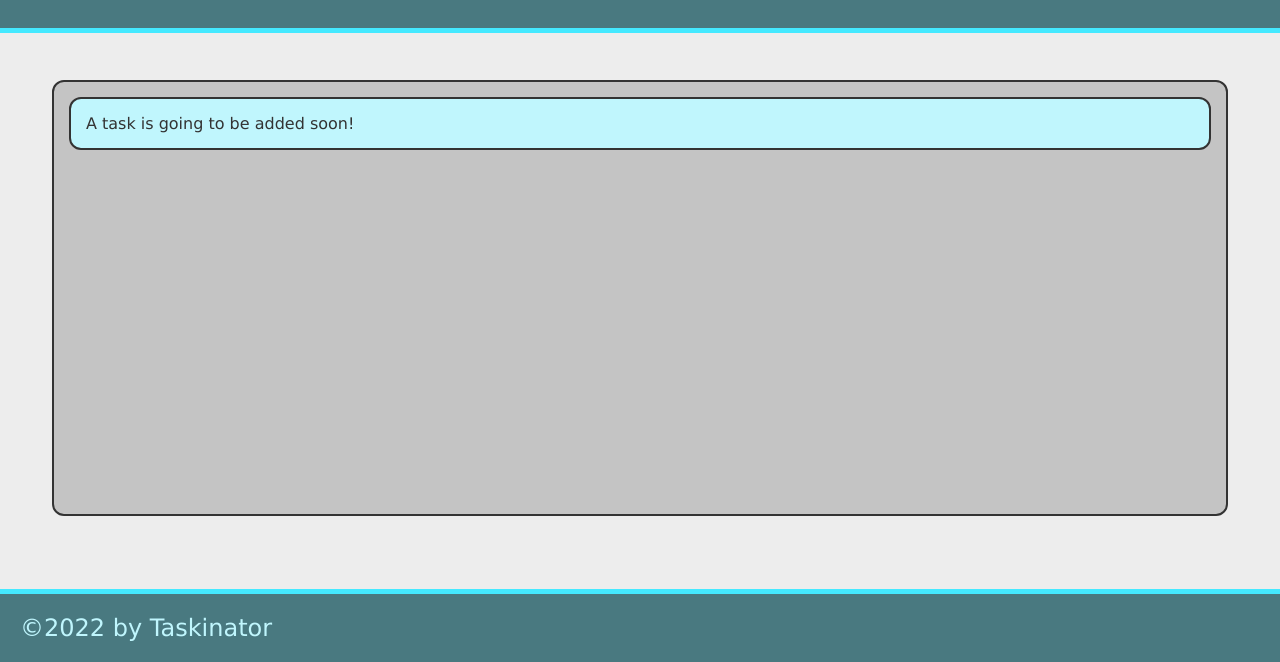
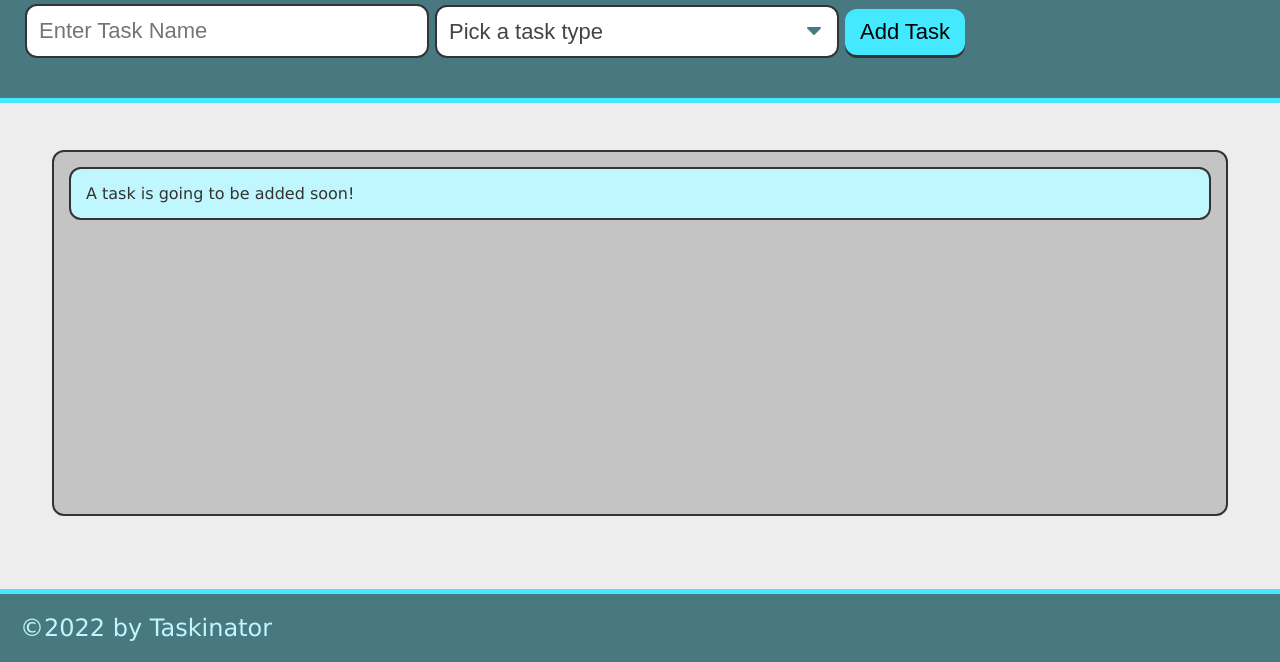
Before and after one commit to axdot/taskinator, a plain HTML site: page index.html in a window 1280 px wide. Shown: the part 138-800 px from the top of the page. Drawn offline with Linux system fonts and the light colour scheme.

Commit message:
add task form

```diff
--- a/index.html
+++ b/index.html
@@ -7,11 +7,28 @@
   <link rel="stylesheet" href="./assets/css/style.css">
   <title>Document</title>
 </head>
+
 <body>
+
   <header>
-    Taskinator
+    <h1 class="page-title">Taskinator</h1>
     <p>Click the button below to add a new task!</p>
-    <button class="btn" id="save-task">Add Task</button>
+    <form id="task-form">
+      <div class="form-group">
+        <input type="text" name="task-name" placeholder="Enter Task Name" />
+      </div>
+      <div class="form-group">
+        <select name="task-type" class="select-dropdown">
+          <option value="" disabled selected>Pick a task type</option>
+          <option value="Print">Print</option>
+          <option value="Web">Web</option>
+          <option value="Mobile">Mobile</option>
+        </select>
+      </div>
+      <div class="form-group">
+        <button class="btn" id="save-task" type="submit">Add Task</button>
+      </div>
+    </form>
   </header>
 
   <main class="page-content">
@@ -22,9 +39,12 @@
       </ul>
     </section>
   </main>
+
   <footer>
     &copy;2022 by Taskinator
   </footer>
-<script src="./assets/js/script.js"></script>
+
+  <script src="./assets/js/script.js"></script>
 </body>
+
 </html>
```
